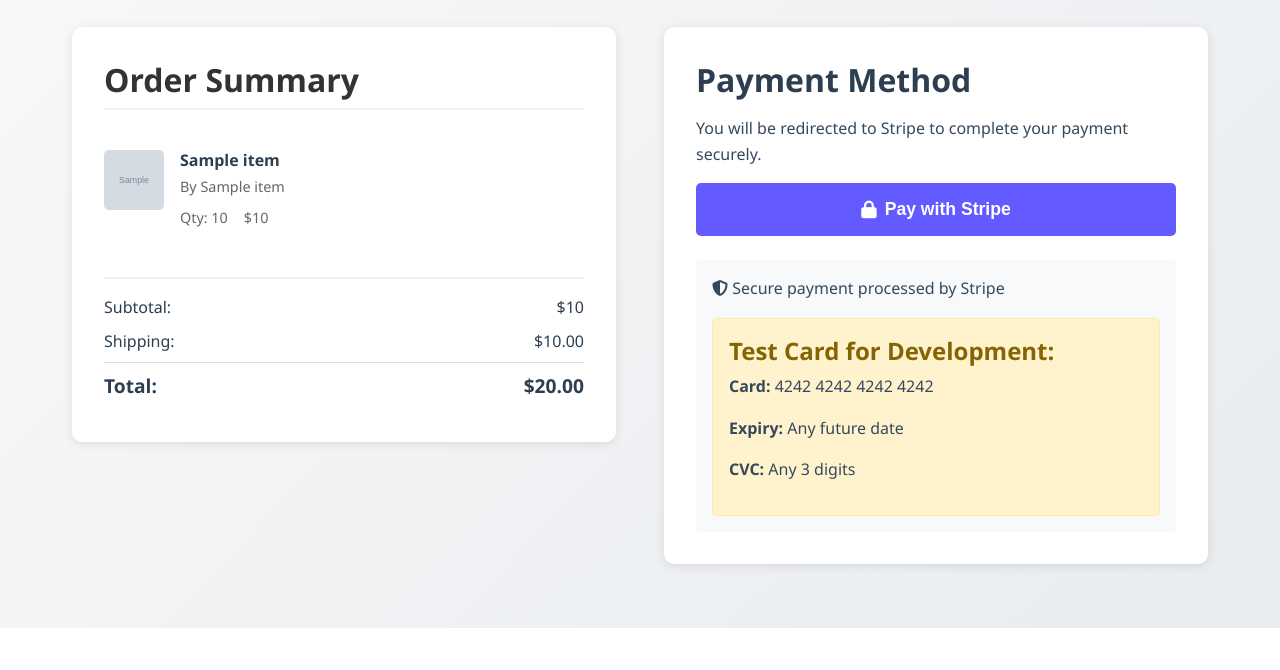
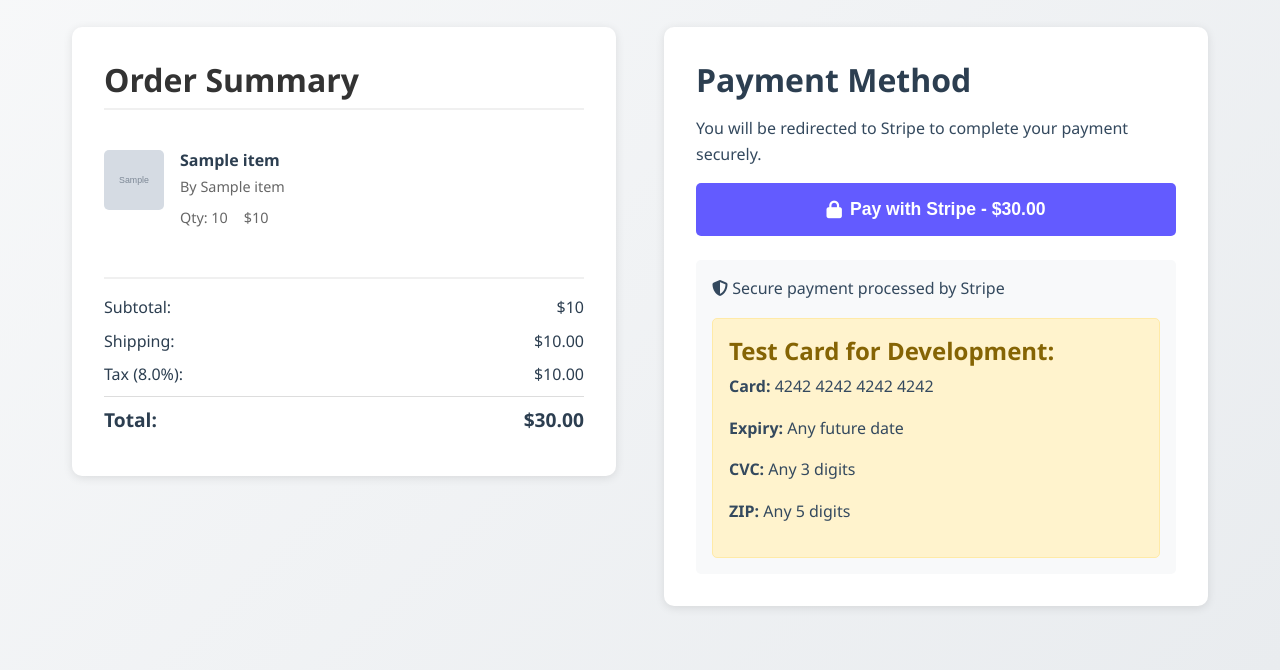
Before and after one commit to renad03-20/e-commerce-website, a Django app: template orders/templates/orders/payment/process.html in a window 1280 px wide. Shown: the part 182-852 px from the top of the page. Before the commit the page ends 810 px from the top, so only its background shows below. Run offline with Django 5.2, Linux system fonts and the light colour scheme; the template is opened without the code that fills it: most values are stand-ins (such as "Sample title", 1, 10 or a date in 2020); grey boxes marked "Sample" are stand-in pictures; some libraries are stand-ins or nearby versions; some web fonts are replaced.

Commit message:
fix tax and total calculation

```diff
--- a/orders/templates/orders/payment/process.html
+++ b/orders/templates/orders/payment/process.html
@@ -40,9 +40,13 @@
                         <span>Shipping:</span>
                         <span>$10.00</span>
                     </div>
+                    <div class="total-row">
+                        <span>Tax (8.0%):</span>
+                        <span>${{ order.get_total_cost|floatformat:2 }}</span>
+                    </div>
                     <div class="total-row grand-total">
                         <span>Total:</span>
-                        <span>${{ order.get_total_cost|add:10|floatformat:2 }}</span>
+                        <span>${{ order.get_total_cost|add:10|add:order.get_total_cost|floatformat:2 }}</span>
                     </div>
                 </div>
             </div>
@@ -55,7 +59,7 @@
                     {% csrf_token %}
                     <button type="submit" class="stripe-pay-btn">
                         <i class="fa-solid fa-lock"></i>
-                        Pay with Stripe
+                        Pay with Stripe - ${{ order.get_total_cost|add:10|add:order.get_total_cost|floatformat:2 }}
                     </button>
                 </form>
 
@@ -66,6 +70,7 @@
                         <p><strong>Card:</strong> 4242 4242 4242 4242</p>
                         <p><strong>Expiry:</strong> Any future date</p>
                         <p><strong>CVC:</strong> Any 3 digits</p>
+                        <p><strong>ZIP:</strong> Any 5 digits</p>
                     </div>
                 </div>
             </div>
```
